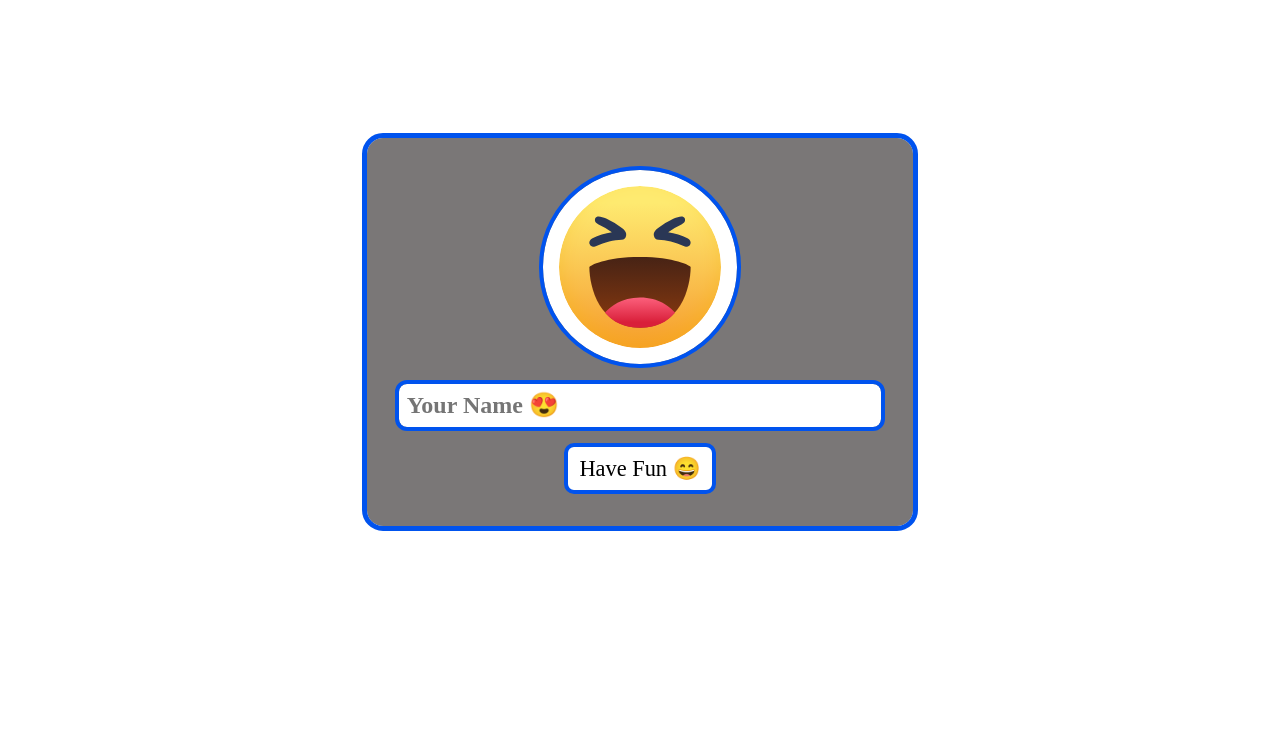
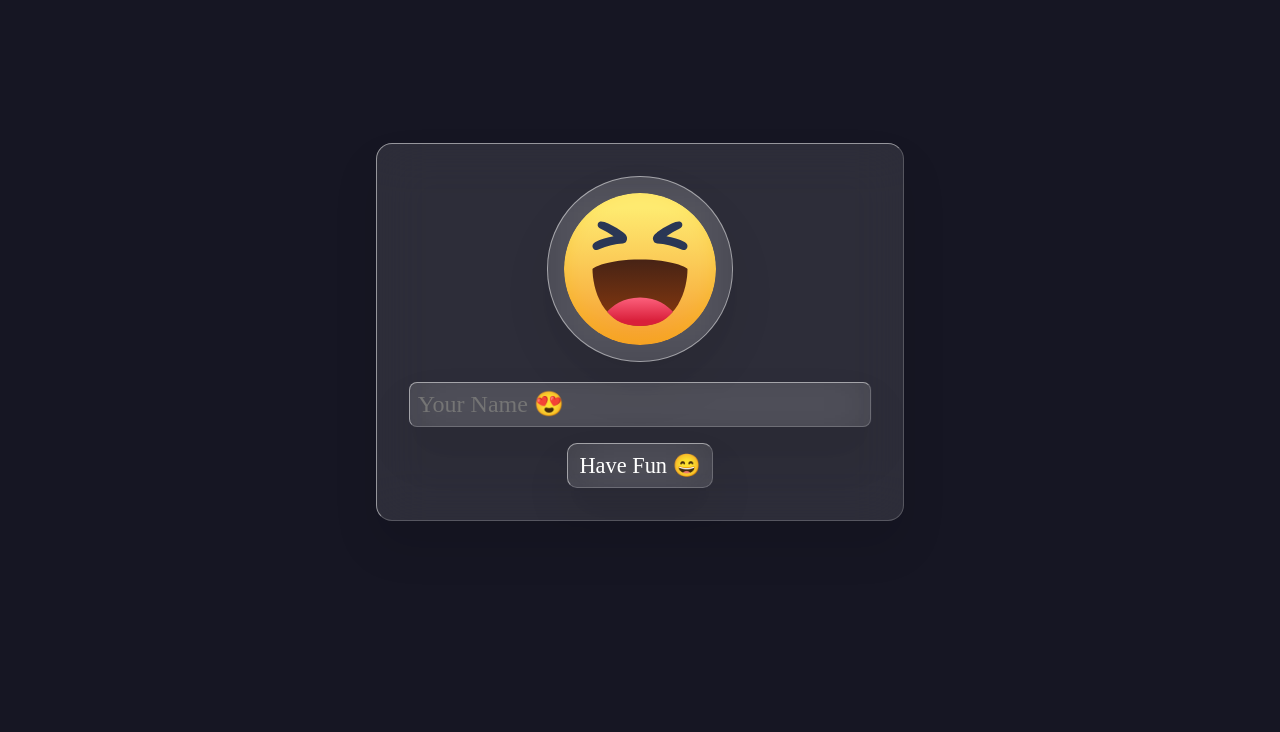
Before and after one commit to Lathushnan/Fun-with-javascript-remake, a plain HTML site: page index.html in a window 1280 px wide. Shown: the part 68-800 px from the top of the page. Drawn offline with Linux system fonts and the light colour scheme.

Commit message:
some more features with improved ui

```diff
--- a/json/specific_nick_name.json
+++ b/json/specific_nick_name.json
@@ -1,5 +1,7 @@
 {
    "ashvin": "Vijay kanth 🤍",
+   "ash": "Vijay kanth 🤍",
+
    "rohit": "Vijay 🤣",
    "jude": "mama 👴",
    "geethan": "Smart Guy 👦",
--- a/main.js
+++ b/main.js
@@ -60,6 +60,7 @@ let getName = (res, random_res, key) => {
       } else {
          dialog.showModal();
       }
+
       // selecting random index of the random nick-names
       const random = Math.floor(Math.random() * random_res.length);
 
--- a/style.css
+++ b/style.css
@@ -15,8 +15,8 @@ header {
    width: 100%;
    height: 60px;
    position: absolute;
-   background: #635f5f;
-   border-bottom: 5px solid #0053ee;
+   background: rgba(255, 255, 255, 0.1);
+   border-bottom: 1px solid rgba(255, 255, 255, 0.2);
 }
 header h1 {
    font-family: "roboto";
@@ -35,21 +35,26 @@ header h1 span img {
    justify-content: center;
    align-items: center;
    height: 100vh;
+   background: #161623;
 }
 dialog.fun-box-alert {
    position: absolute;
-   border: 2px solid #0053ee;
+   background: rgba(255, 255, 255, 0.329);
+   box-shadow: 0 25px 45px rgba(0, 0, 0, 0.1);
+   border: 1px solid rgba(255, 255, 255, 0.5);
+   border-right: 1px solid rgba(255, 255, 255, 0.2);
+   border-bottom: 1px solid rgba(255, 255, 255, 0.2);
+   backdrop-filter: blur(25px);
    border-radius: 1rem;
    padding: 1.5rem;
    margin-top: 1rem;
-   background: #0053ee;
    font-size: 20px;
    left: 10px;
    transition: all ease 0.5s;
    font-family: "Mukta-malar";
 }
 dialog.fun-box-alert::backdrop {
-   background: #0053ee6b;
+   background: transparent;
 }
 dialog.fun-box-alert .fun-box-text {
    color: #7a7777;
@@ -71,11 +76,22 @@ dialog.fun-box-alert #btn-close {
 }
 
 .fun-container {
-   background: #7a7777;
+   background: rgba(255, 255, 255, 0.1);
+   box-shadow: 0 25px 45px rgba(0, 0, 0, 0.1);
+   border: 1px solid rgba(255, 255, 255, 0.5);
+   border-right: 1px solid rgba(255, 255, 255, 0.2);
+   border-bottom: 1px solid rgba(255, 255, 255, 0.2);
+   backdrop-filter: blur(25px);
+   border-radius: 10px;
+   z-index: 10;
    padding: 2rem;
    border-radius: 1rem;
    transition: 0.5s;
-   outline: 5px solid #0053ee;
+}
+
+.gradient {
+   background: linear-gradient(#ffc107, #e91e63);
+   background: linear-gradient(#2196f3, #31ff38);
 }
 
 .fun-container .fun-box {
@@ -85,34 +101,46 @@ dialog.fun-box-alert #btn-close {
    padding: 1rem;
    background: #fff;
    border-radius: 50%;
-   outline: 4px solid #0053ee;
+   background: rgba(255, 255, 255, 0.1);
+   box-shadow: 0 25px 45px rgba(0, 0, 0, 0.1);
+   border: 1px solid rgba(255, 255, 255, 0.5);
+   backdrop-filter: blur(25px);
    width: 40%;
    height: auto;
 }
 .fun-container .fun-box .input-fun {
+   background: rgba(255, 255, 255, 0.1);
+   box-shadow: 0 25px 45px rgba(0, 0, 0, 0.1);
+   border: 1px solid rgba(255, 255, 255, 0.5);
+   border-right: 1px solid rgba(255, 255, 255, 0.2);
+   border-bottom: 1px solid rgba(255, 255, 255, 0.2);
+   backdrop-filter: blur(25px);
    padding: 0.5rem;
-   border: none;
    border-radius: 0.5rem;
+   outline: none;
    width: 100%;
    margin: 1rem 0;
    font-size: 1.5rem;
-   color: #000000;
-   outline: 4px solid #0053ee;
-   font-weight: 600;
+   color: #ffffff;
+   font-weight: 400;
 }
 .fun-container .fun-box .input-fun-btn {
    padding: 0.5rem 0.7rem;
    border-radius: 10px;
-   border: 4px solid #0053ee;
    cursor: pointer;
    font-size: 1.4rem;
    transition: 0.5s;
-   background: #fff;
+   color: #ffffff;
+   background: rgba(255, 255, 255, 0.1);
+   box-shadow: 0 25px 45px rgba(0, 0, 0, 0.1);
+   border: 1px solid rgba(255, 255, 255, 0.5);
+   border-right: 1px solid rgba(255, 255, 255, 0.2);
+   border-bottom: 1px solid rgba(255, 255, 255, 0.2);
+   backdrop-filter: blur(25px);
 }
 
 .fun-container .fun-box .input-fun-btn:hover {
-   background: #0053ee;
-   color: #fff;
+   transform: translate(0px, -3px);
 }
 @media screen and (max-width: 497px) {
    header h1 {
```
